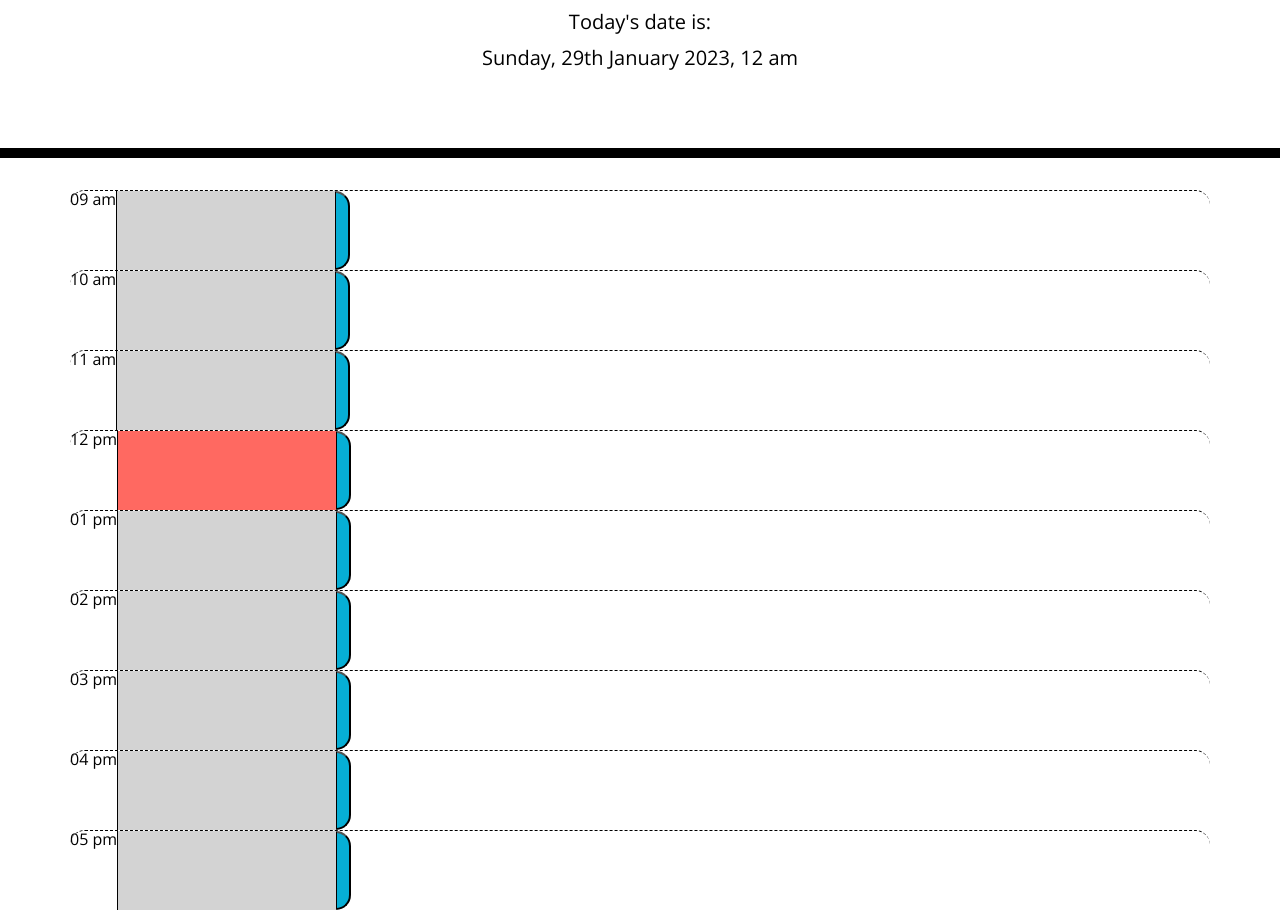
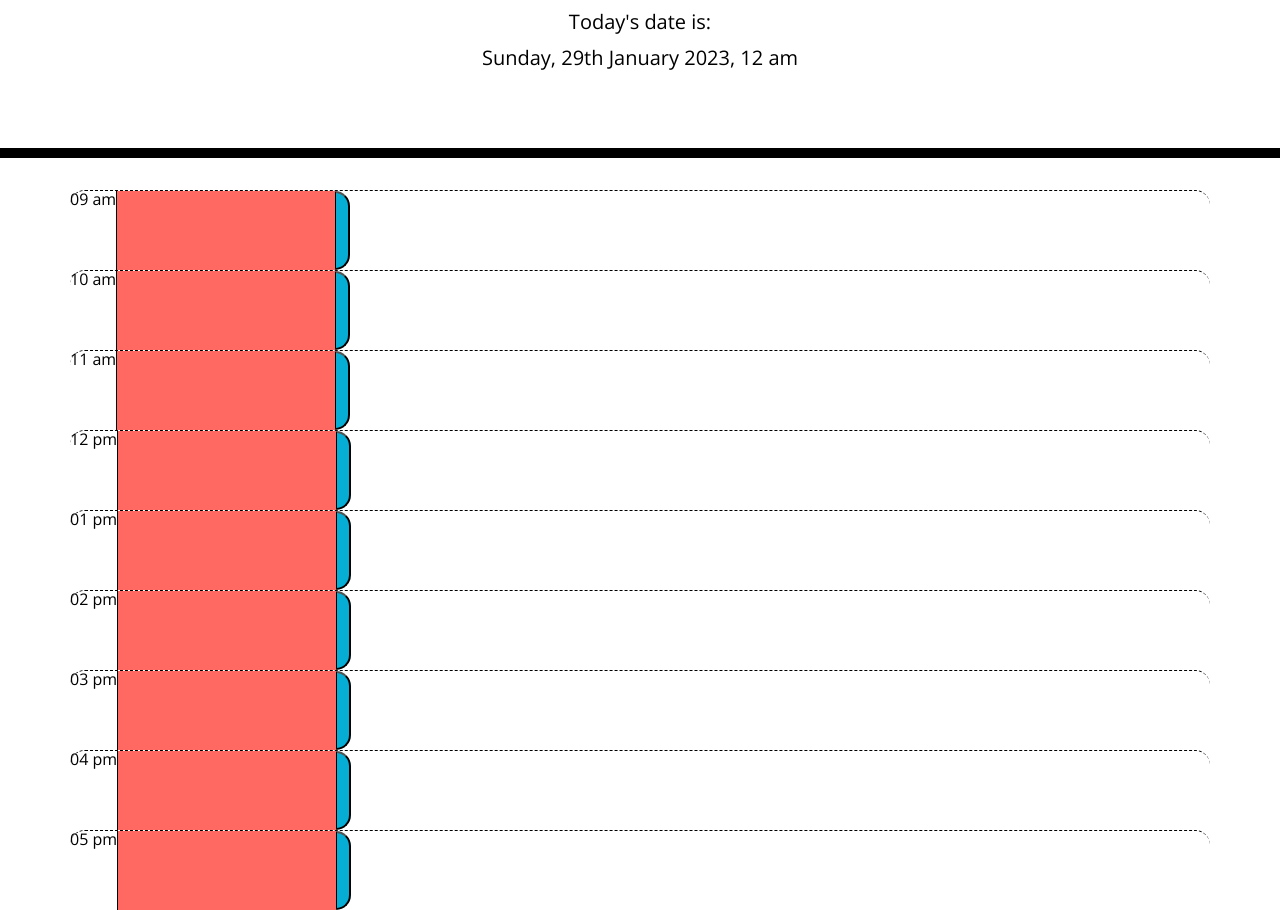
Before and after one commit to FlorSing/Web-Calendar-Planner, a plain HTML site: page index.html in a window 1280 px wide. Shown: the part 182-1092 px from the top of the page. Drawn offline with nearby package versions, Linux system fonts and the light colour scheme.

Commit message:
made little improvement on format

```diff
--- a/assets/js/script.js
+++ b/assets/js/script.js
@@ -20,8 +20,19 @@ $(document).ready(function(){
 //determine time blocks for past present future and setup scheduler
 
 var containerList = $(".container");
-var timeCurrent = moment().format('hh a')
+var timeCurrent = moment()
 var timeSlot = moment().format('hh a');
+
+time09 = moment(moment().hour('09'));
+time10 = moment(moment().hour('10'));
+time11 = moment(moment().hour('11'));
+time12 = moment(moment().hour('12'));
+time13 = moment(moment().hour('13'));
+time14 = moment(moment().hour('14'));
+time15 = moment(moment().hour('15'));
+time16 = moment(moment().hour('16'));
+time17 = moment(moment().hour('17'));
+
 var timeSlot09 = moment().hour('09').format('hh a');
 var timeSlot10 = moment().hour('10').format('hh a');
 var timeSlot11 = moment().hour('11').format('hh a');
@@ -42,193 +53,84 @@ listEntry03 = $("<li>").addClass('row time-block hour').text(timeSlot03).appendT
 listEntry04 = $("<li>").addClass('row time-block hour').text(timeSlot04).appendTo(containerList);
 listEntry05 = $("<li>").addClass('row time-block hour').text(timeSlot05).appendTo(containerList);
 
-var textArea09 = $('<textarea>');
-textArea09.addClass('textarea').appendTo(listEntry09);
-if (timeCurrent > timeSlot09){
+var textArea09 = $('<textarea>').addClass('textarea').appendTo(listEntry09);
+var textArea10 = $('<textarea>').addClass('textarea').appendTo(listEntry10);
+var textArea11 = $('<textarea>').addClass('textarea').appendTo(listEntry11);
+var textArea12 = $('<textarea>').addClass('textarea').appendTo(listEntry12);
+var textArea01 = $('<textarea>').addClass('textarea').appendTo(listEntry01);
+var textArea02 = $('<textarea>').addClass('textarea').appendTo(listEntry02);
+var textArea03 = $('<textarea>').addClass('textarea').appendTo(listEntry03);
+var textArea04 = $('<textarea>').addClass('textarea').appendTo(listEntry04);
+var textArea05 = $('<textarea>').addClass('textarea').appendTo(listEntry05);
+
+
+if (timeCurrent > time09){
+    console.log('past')
     textArea09.addClass('past');}
-else if (timeCurrent === timeSlot09){
+else if (timeCurrent === time09){
+    console.log('future')
     textArea09.addClass('future');}
- else {textArea09.addClass('present')};
-;
-var saveTask09 = $('<button>');
-saveTask09.addClass('saveBtn').appendTo(listEntry09);
+else {console.log('present')
+    textArea09.addClass('present')};
 
-var textArea10 = $('<textarea>');
-textArea10.addClass('textarea').appendTo(listEntry10);
 if (timeCurrent > timeSlot10){
     textArea10.addClass('past');}
 else if (timeCurrent === timeSlot10){
     textArea10.addClass('future');}
 else {textArea10.addClass('present')};
-;
-var saveTask10 = $('<button>');
-saveTask10.addClass('saveBtn').appendTo(listEntry10);
 
-var textArea11 = $('<textarea>');
-textArea11.addClass('textarea').appendTo(listEntry11);
 if (timeCurrent > timeSlot11){
     textArea11.addClass('past');}
 else if (timeCurrent === timeSlot11){
     textArea11.addClass('future');}
 else {textArea11.addClass('present')};
-;
-var saveTask11 = $('<button>');
-saveTask11.addClass('saveBtn').appendTo(listEntry11);
 
-var textArea12 = $('<textarea>');
-textArea12.addClass('textarea').appendTo(listEntry12);
 if (timeCurrent > timeSlot12){
     textArea12.addClass('past');}
 else if (timeCurrent === timeSlot12){
     textArea12.addClass('future');}
 else {textArea12.addClass('present')};
-;
-var saveTask12 = $('<button>');
-saveTask12.addClass('saveBtn').appendTo(listEntry12);
 
-var textArea01 = $('<textarea>');
-textArea01.addClass('textarea').appendTo(listEntry01);
 if (timeCurrent > timeSlot01){
     textArea01.addClass('past');}
 else if (timeCurrent === timeSlot01){
     textArea11.addClass('future');}
 else {textArea01.addClass('present')};
-;
-var saveTask01 = $('<button>');
-saveTask01.addClass('saveBtn').appendTo(listEntry01);
 
-var textArea02 = $('<textarea>');
-textArea02.addClass('textarea').appendTo(listEntry02);
 if (timeCurrent > timeSlot02){
     textArea02.addClass('past');}
 else if (timeCurrent === timeSlot02){
     textArea02.addClass('future');}
 else {textArea02.addClass('present')};
-;
-var saveTask02 = $('<button>');
-saveTask02.addClass('saveBtn').appendTo(listEntry02);
 
-var textArea03 = $('<textarea>');
-textArea03.addClass('textarea').appendTo(listEntry03);
 if (timeCurrent > timeSlot03){
     textArea03.addClass('past');}
 else if (timeCurrent === timeSlot03){
     textArea03.addClass('future');}
 else {textArea03.addClass('present')};
-;
-var saveTask03 = $('<button>');
-saveTask03.addClass('saveBtn').appendTo(listEntry03);
 
-var textArea04 = $('<textarea>');
-textArea04.addClass('textarea').appendTo(listEntry04);
 if (timeCurrent > timeSlot04){
     textArea04.addClass('past');}
 else if (timeCurrent === timeSlot04){
     textArea04.addClass('future');}
 else {textArea04.addClass('present')};
-;
-var saveTask04 = $('<button>');
-saveTask04.addClass('saveBtn').appendTo(listEntry04);
 
-var textArea05 = $('<textarea>');
-textArea05.addClass('textarea').appendTo(listEntry05);
-if (timeCurrent > timeSlot05){
+if (timeCurrent > time17){
+    console.log('past')
     textArea05.addClass('past');}
-else if (timeCurrent === timeSlot05){
+else if (timeCurrent === time17){
+    console.log('future')
     textArea05.addClass('future');}
- else {textArea05.addClass('present')};
-;
-var saveTask05 = $('<button>');
-saveTask05.addClass('saveBtn').appendTo(listEntry05);
+else {console.log('present')
+    textArea05.addClass('present')};
 
 
-// textArea.text(enterTask)
-
-
-// <script>
-//     var allInputs = $( ":input" );
-//     var formChildren = $( "form > *" );
-//     $( "#messages" ).text( "Found " + allInputs.length + " inputs and the form has " +
-//       formChildren.length + " children." );
-
-//     $( "form" ).submit(function( event ) {
-//       event.preventDefault();
-//     });
-//     </script>
-
-
-
-// var formEl = $('#skills-form');
-// var nameInputEl = $('#skill-name');
-// var dateInputEl = $('#datepicker');
-// var skillsListEl = $('#skills-list');
-
-// var printSkills = function (name, date) {
-//   var listEl = $('<li>');
-//   var listDetail = name.concat(' on ', date);
-//   listEl.addClass('list-group-item').text(listDetail);
-//   listEl.appendTo(skillsListEl);
-// };
-
-// var handleFormSubmit = function (event) {
-//   event.preventDefault();
-
-//   var nameInput = nameInputEl.val();
-//   var dateInput = dateInputEl.val();
-
-//   if (!nameInput || !dateInput) {
-//     console.log('You need to fill out the form!');
-//     return;
-//   }
-
-//   printSkills(nameInput, dateInput);
-
-//   // resets form
-//   nameInputEl.val('');
-//   dateInputEl.val('');
-// };
-
-// formEl.on('submit', handleFormSubmit);
-
-// // Autocomplete widget
-// $(function () {
-//   var skillNames = [
-//     'Bootstrap',
-//     'C',
-//     'C++',
-//     'CSS',
-//     'Express.js',
-//     'Git',
-//     'HTML',
-//     'Java',
-//     'JavaScript',
-//     'jQuery',
-//     'JSON',
-//     'MySQL',
-//     'Node.js',
-//     'NoSQL',
-//     'PHP',
-//     'Python',
-//     'React',
-//     'Ruby',
-//   ];
-//   $('#skill-name').autocomplete({
-//     source: skillNames,
-//   });
-// });
-
-// // Datepicker widget
-// $(function () {
-//   $('#datepicker').datepicker({
-//     changeMonth: true,
-//     changeYear: true,
-//   });
-// });
-
-// // Sortable interaction
-// $(function () {
-//   $('#skills-list').sortable({
-//     placeholder: 'ui-state-highlight',
-//   });
-//   $('#skills-list').disableSelection();
-// });
+var saveTask09 = $('<button>').addClass('saveBtn').appendTo(listEntry09);
+var saveTask10 = $('<button>').addClass('saveBtn').appendTo(listEntry10);
+var saveTask11 = $('<button>').addClass('saveBtn').appendTo(listEntry11);
+var saveTask12 = $('<button>').addClass('saveBtn').appendTo(listEntry12);
+var saveTask01 = $('<button>').addClass('saveBtn').appendTo(listEntry01);
+var saveTask02 = $('<button>').addClass('saveBtn').appendTo(listEntry02);
+var saveTask03 = $('<button>').addClass('saveBtn').appendTo(listEntry03);
+var saveTask04 = $('<button>').addClass('saveBtn').appendTo(listEntry04);
+var saveTask05 = $('<button>').addClass('saveBtn').appendTo(listEntry05);
```
Also changed, not shown: assets/js/script2.js (added, +243 -0 lines), index.html (+0 -34 lines). Lines whose indentation alone changed are shown as unchanged.
